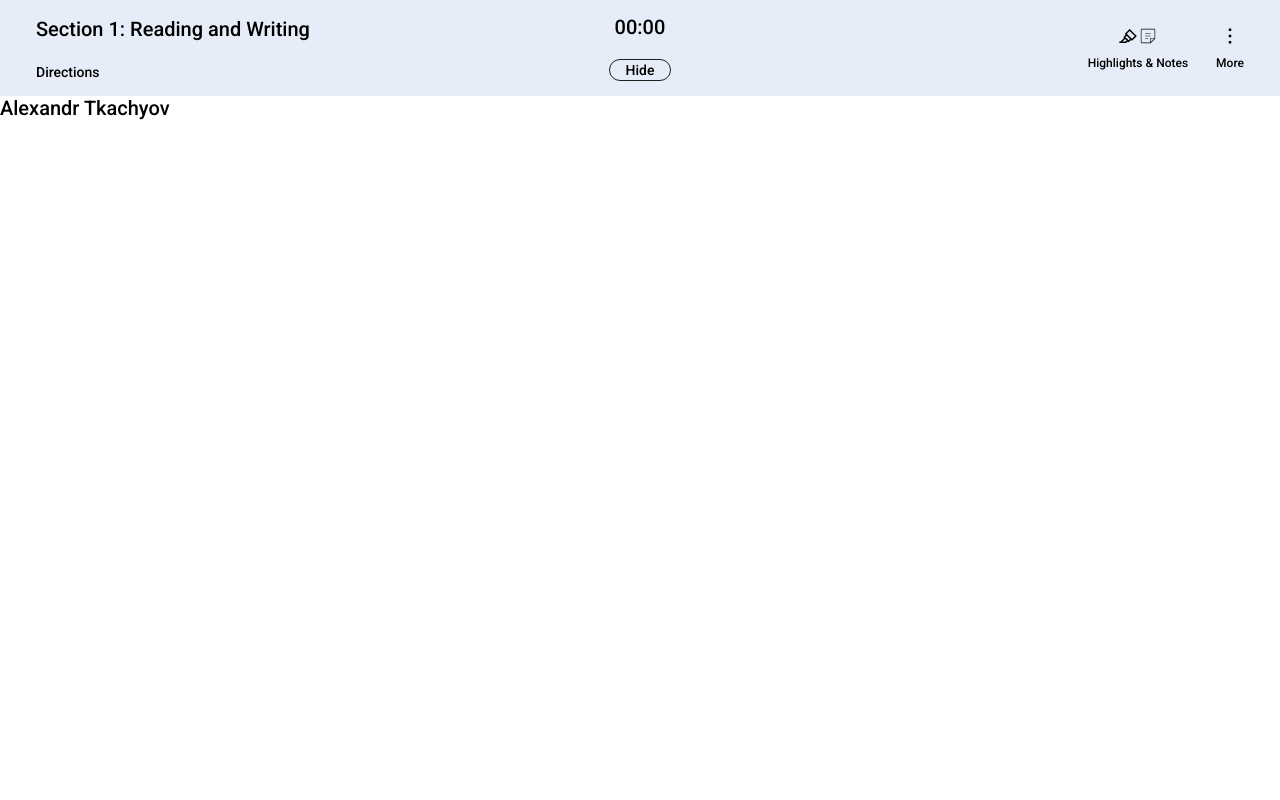
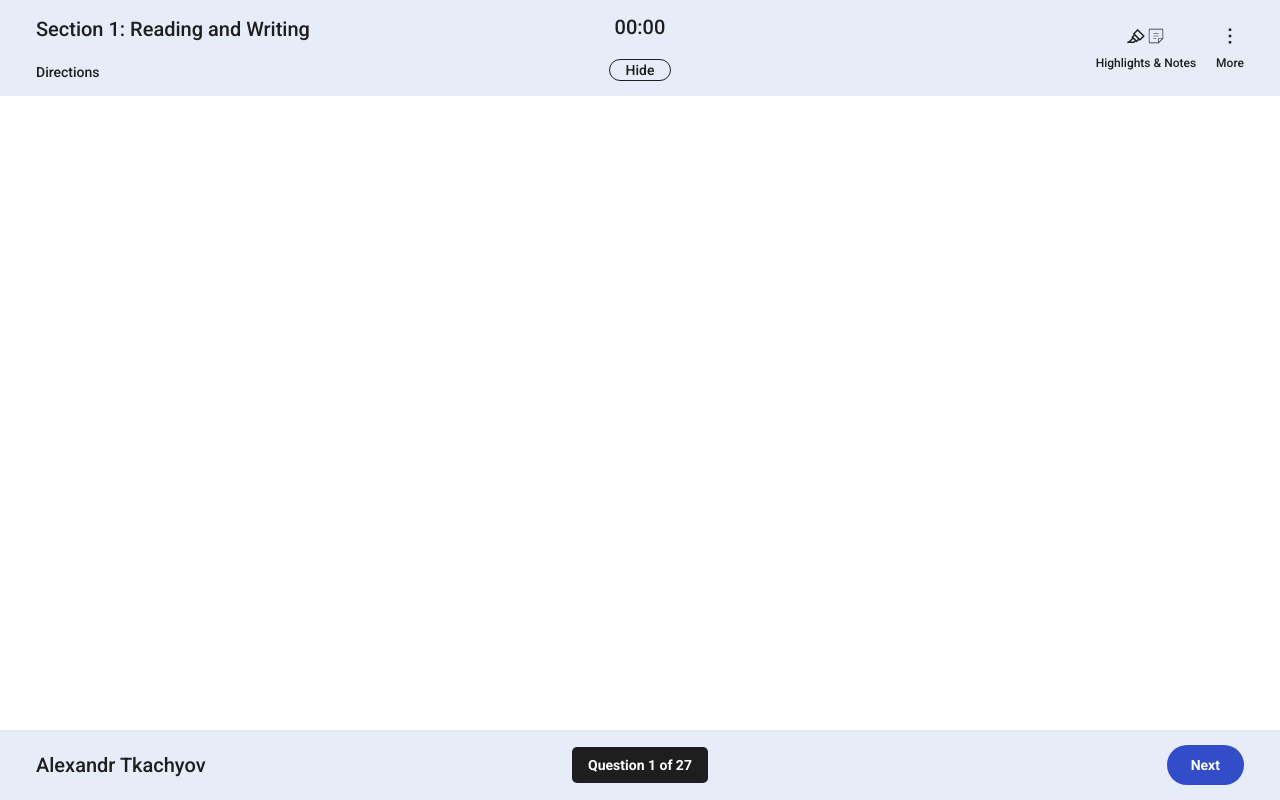
Before and after one commit to Retronn/ConceptAcademySPH, a React (Vite) app: page / in a window 1280 px wide. Built offline with nearby package versions, Linux system fonts and the light colour scheme.

Commit message:
Optimize header and footer

```diff
--- a/src/components/testing/test-footer.jsx
+++ b/src/components/testing/test-footer.jsx
@@ -3,20 +3,20 @@ import styles from '../../../styles/TestFooter.module.scss'
 
 function TestFooter(){
     return (
-    <footer className="test-header test-footer">
-        <div className="grid-container">
-            <div className="part-name-section">
+    <footer className={styles.testFooter}>
+        <div className={styles.gridContainer}>
+            <div className={styles.section}>
                 <h4>Alexandr Tkachyov</h4>
 
             </div>
 
-            <div className="timer-section">
-                <button id="test-questions-button"><h5>Question 1 of 27</h5></button>
+            <div className={styles.section}>
+                <button id={styles.testQuestionsButton}><h5>Question 1 of 27</h5></button>
             </div>
 
 
-            <div className="timer-section">
-                <button id="next-sat-button"><h5>Next</h5></button>
+            <div className={styles.section}>
+                <button id={styles.nextQuestionButton}><h5>Next</h5></button>
             </div>
         </div>
     </footer>
--- a/src/components/testing/test-header.jsx
+++ b/src/components/testing/test-header.jsx
@@ -4,7 +4,7 @@ import styles from '../../../styles/testHeader.module.scss'
 function TestHeader(){
 
     return (
-    <div className={styles.testHeader}>
+    <header className={styles.testHeader}>
         <div className={styles.gridContainer}>
             <div className={styles.section}>
                 <h4>Section 1: Reading and Writing</h4>
@@ -42,7 +42,7 @@ function TestHeader(){
                     </div>
                 </div>
         </div>
-    </div>
+    </header>
     )
 }
 
--- a/styles/_variables.scss
+++ b/styles/_variables.scss
@@ -5,8 +5,9 @@
 }
 
 $light-blue-color: #E6EDF8;
-$blue-color: #c3cdfa;
+$blue-color: #324DC7;
 $main-dark-color: #1E1E1E;
+$test-selection-color:#C6D4EA;
 $default-test-margin-sides:  pxToRem(36px);
 $header-4: pxToRem(20px);
 $header-5: pxToRem(14px);
--- a/styles/global.scss
+++ b/styles/global.scss
@@ -5,14 +5,21 @@
     @return math.div($pxValue, 16px) * 1rem;
 }
 
+:root {
+    --main-bg-color: brown;
+  }
 
 * {
     font-size: 100%;
     margin: 0;
     padding: 0;
     font-family: Roboto;
-    color: var(--dark);
+    color: variables.$main-dark-color;
+    ::selection{
+        background: variables.$test-selection-color;
+    }
 }
+
 
 h4{
     font-size: variables.$header-4;
@@ -22,7 +29,6 @@ h4{
     white-space: nowrap;
 
 }
-
 
 h5{
     font-size: variables.$header-5;
@@ -35,47 +41,3 @@ h6{
     font-weight: 450;
     margin-top: pxToRem(10px);
 }
-
-
-
-
-
-
-.test-footer {
-    left:0px;
-    bottom:0px;
-}
-
-
-#test-questions-button{
-    background-color: var(--dark);
-    padding-top: 0.8rem;
-    padding-bottom: 0.8rem;
-    border: none;
-    border-radius: 0.6rem;
-}
-
-#test-questions-button h5{
-    color: white;
-    font-weight: 700;
-
-}
-
-#next-sat-button{
-   background-color: var(--blue);
-   padding-top: 0.8rem;
-   padding-bottom: 0.8rem;
-   border: none;
-   border-radius: 999rem;
-   padding-left: 2.5rem;
-   padding-right: 2.5rem;
-   padding-top: 1.2rem;
-   padding-bottom: 1.2rem;
-   align-self: flex-end;
-}
-
-#next-sat-button h5{
-    color: white;
-    font-weight: 700;
-
-}
--- a/styles/testFooter.module.scss
+++ b/styles/testFooter.module.scss
@@ -1,132 +1,79 @@
+@use 'variables';
+@use 'sass:math';
+
+@function pxToRem($pxValue) {
+    @return math.div($pxValue, 16px) * 1rem;
+}
 
 
+@mixin darkButtons(){
+    cursor: pointer;
+    h5{
+        color: white;
+        font-weight: 700;
+    }
+}
 
 
-
-
-
-
-
-
-.test-header{
-
-    background-color: var(--light-blue);
-    position:absolute;
-    width: 100%;
-}
-.grid-container{
-
-    display: grid;
-    padding-left: var(--default-margin-sides);
-    padding-right: var(--default-margin-sides);
-    padding-top: 1.3rem;
-    padding-bottom: 1.3rem ;
-    grid-template-columns: repeat(12, 1fr);
-    grid-template-rows: 1fr;
-    height: 6rem;
-}
-
-.test-header svg{
-    height: 1.7rem;
-}
-.part-name-section{
+.section{
     grid-column: span 4;
     display: flex;
     flex-direction: column;
-    gap: 1.5rem;
-    justify-content: center;
-
+    justify-content: space-around;
+    gap: pxToRem(20px);
 }
 
-.timer-section{
-    grid-column: span 4;
-    display: flex;
-    flex-direction: column;
-    align-items: center;
-    justify-content: space-around;
-    gap: 1.5rem;
+
+.testFooter {
+
+    left:0px;
+    bottom:0px;
+    position: absolute;
+    background-color: variables.$light-blue-color;
+    width: 100%;
+    svg{
+        height: pxToRem(20px);
+    }
 }
 
-.timer-section button{
-    width: fit-content;
-    text-decoration: none;
-    padding-left: 1.5rem;
-    padding-right: 1.5rem;
-    border-radius: 999rem;
-    border: 0.1rem solid var(--dark);
-    background-color: rgb(0,0,0,0);
-    cursor: pointer;
+.gridContainer{
+    display: grid;
+    padding-left: variables.$default-test-margin-sides;
+    padding-right: variables.$default-test-margin-sides;
+    padding-top: pxToRem(15px);
+    padding-bottom: pxToRem(15px);
+    grid-template-columns: repeat(12, 1fr);
+    grid-template-rows: 1fr;
 }
 
 
 
-.highlights-and-more{
-    grid-column: span 4;
-    padding-bottom: 0.8rem;
-    display: flex;
-    flex-direction: row;
-    gap: 1rem;
-    align-items: end;
-    justify-content: end;
-}
-
-.highlights-section{
-
-    display: flex;
-    flex-direction: column;
-    align-items: end;
-    justify-content: end;
-}
-
-.more-section{
-
-    display: flex;
-    flex-direction: column;
-    align-items: center;
-    justify-content: end;
-}
-
-.highlight-icons{
-    display: flex;
-    justify-content: center;
-    flex-direction: row;
-}
-
-.test-footer {
-    left:0px;
-    bottom:0px;
+#testQuestionsButton{
+    border: none;
+    width: fit-content;
+    align-self: center;
+    background-color: variables.$main-dark-color;
+    padding-right: pxToRem(16px);
+    padding-left: pxToRem(16px);
+    padding-top: pxToRem(10px);
+    padding-bottom: pxToRem(10px);
+    border-radius: pxToRem(5px);
+    @include darkButtons();
 }
 
 
-#test-questions-button{
-    background-color: var(--dark);
-    padding-top: 0.8rem;
-    padding-bottom: 0.8rem;
-    border: none;
-    border-radius: 0.6rem;
-}
-
-#test-questions-button h5{
-    color: white;
-    font-weight: 700;
-
-}
-
-#next-sat-button{
-   background-color: var(--blue);
-   padding-top: 0.8rem;
-   padding-bottom: 0.8rem;
+#nextQuestionButton{
+   background-color: variables.$blue-color;
    border: none;
    border-radius: 999rem;
-   padding-left: 2.5rem;
-   padding-right: 2.5rem;
-   padding-top: 1.2rem;
-   padding-bottom: 1.2rem;
+   padding-left: pxToRem(24px);
+   padding-right: pxToRem(24px);
+   padding-top: pxToRem(12px);
+   padding-bottom: pxToRem(12px);
    align-self: flex-end;
+   @include darkButtons();
+
+   h5{
+    user-select: none;
+   }
 }
-
-#next-sat-button h5{
-    color: white;
-    font-weight: 700;
-
-}
--- a/styles/testHeader.module.scss
+++ b/styles/testHeader.module.scss
@@ -10,7 +10,7 @@
 .testHeader{
     background-color: variables.$light-blue-color;
     width: 100%;
-    & svg{
+    svg{
         height: pxToRem(20px);
     }
 }
@@ -23,7 +23,6 @@
     padding-bottom: pxToRem(15px);
     grid-template-columns: repeat(12, 1fr);
     grid-template-rows: 1fr;
-
 }
 
 
@@ -37,13 +36,43 @@
 }
 
 
+.textWithIcon{
+    display: flex;
+    flex-direction: column;
+    align-items: end;
+    justify-content: end;
+    cursor: pointer;
+    h6 {
+        user-select: none;
+    }
+
+}
+
+
+.moreSection{
+    display: flex;
+    gap: pxToRem(20px);
+    align-self: flex-end;
+}
+
+
+.centerIcons{
+    display: flex;
+    justify-content: center;
+
+}
+
+
 #timer{
     align-self: center;
 }
 
+
 #hideTimerButton{
     all: unset;
     align-self: center;
+    background-color: transparent;
+    cursor: pointer;
     width: fit-content;
     border-radius: 999rem;
     padding-left: pxToRem(16px);
@@ -51,32 +80,4 @@
     padding-top: pxToRem(2px);
     padding-bottom: pxToRem(2px);
     border: pxToRem(1px) solid variables.$main-dark-color;
-    background-color: transparent;
-    cursor: pointer;
-
 }
-
-
-
-.textWithIcon{
-
-    display: flex;
-    flex-direction: column;
-    align-items: end;
-    justify-content: end;
-}
-
-
-.moreSection{
-    display: flex;
-    flex-direction: row;
-    gap: pxToRem(28px);
-    align-self: flex-end;
-
-}
-
-.centerIcons{
-    display: flex;
-    justify-content: center;
-    flex-direction: row;
-}
```
Also changed, not shown: src/components/testing/test-passage.jsx (added).
